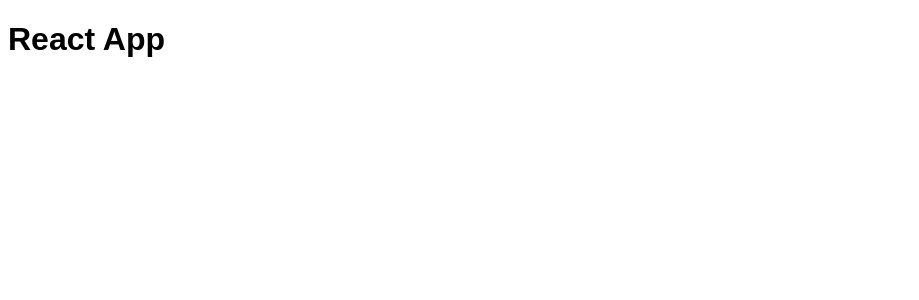
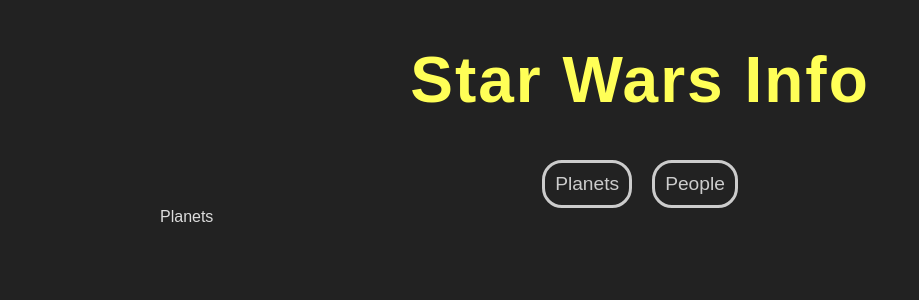
Before and after one commit to mubashirimtiaz/swapi-app, a React (Create React App) app: page / in a window 1280 px wide. Shown: the top 300 px of the page, without its empty margins (0-919 px from the left). Built offline with nearby package versions, Linux system fonts and the light colour scheme.

Commit message:
setup app with initial styling and base structure

```diff
--- a/package.json
+++ b/package.json
@@ -8,6 +8,7 @@
     "@testing-library/user-event": "^12.1.10",
     "react": "^17.0.1",
     "react-dom": "^17.0.1",
+    "react-query": "^3.5.11",
     "react-scripts": "4.0.1",
     "web-vitals": "^0.2.4"
   },
--- a/src/App.js
+++ b/src/App.js
@@ -1,9 +1,15 @@
-import React from "react";
+import React, { useState } from "react";
+import { Navbar, People, Planets } from "./components";
 
 const App = () => {
+  const [page, setPage] = useState("planets");
   return (
-    <div>
-      <h1>React App</h1>
+    <div className="App">
+      <h1>Star Wars Info</h1>
+      <Navbar togglePage={setPage} />
+      <div className="content">
+        {page === "planets" ? <Planets /> : <People />}
+      </div>
     </div>
   );
 };
--- /dev/null
+++ b/src/components/index.js
@@ -0,0 +1,3 @@
+export { default as Navbar } from "./navbar/Navbar.component";
+export { default as People } from "./people/People.component";
+export { default as Planets } from "./planets/Planets.component";
--- /dev/null
+++ b/src/components/navbar/Navbar.component.jsx
@@ -0,0 +1,18 @@
+import React from "react";
+
+const Navbar = ({ togglePage }) => {
+  const toggleToPlanets = () => {
+    togglePage("planets");
+  };
+  const toggleToPeople = () => {
+    togglePage("people");
+  };
+  return (
+    <nav>
+      <button onClick={toggleToPlanets}>Planets</button>
+      <button onClick={toggleToPeople}>People</button>
+    </nav>
+  );
+};
+
+export default Navbar;
--- /dev/null
+++ b/src/components/people/People.component.jsx
@@ -0,0 +1,7 @@
+import React from "react";
+
+const People = () => {
+  return <div>People</div>;
+};
+
+export default People;
--- /dev/null
+++ b/src/components/planets/Planets.component.jsx
@@ -0,0 +1,7 @@
+import React from "react";
+
+const Planets = () => {
+  return <div>Planets</div>;
+};
+
+export default Planets;
--- a/src/index.css
+++ b/src/index.css
@@ -1,3 +1,34 @@
 body {
-  font-family: Arial, Helvetica, sans-serif;
+  margin: 0;
+  font-family: sans-serif;
+  background: #222;
+  color: #ddd;
+  text-align: center;
 }
+.App {
+  width: 960px;
+  margin: 0 auto;
+}
+h1 {
+  color: #ffff57;
+  font-size: 4em;
+  letter-spacing: 2px;
+}
+button {
+  margin: 0 10px;
+  background: transparent;
+  border: 3px solid #ccc;
+  border-radius: 20px;
+  padding: 10px;
+  color: #ccc;
+  font-size: 1.2em;
+  cursor: pointer;
+  outline: none;
+}
+button:hover {
+  color: #fff;
+  border-color: #fff;
+}
+.content {
+  text-align: left;
+}
```
Also changed, not shown: 2 other files (tests, documents, lock files or other folders).
